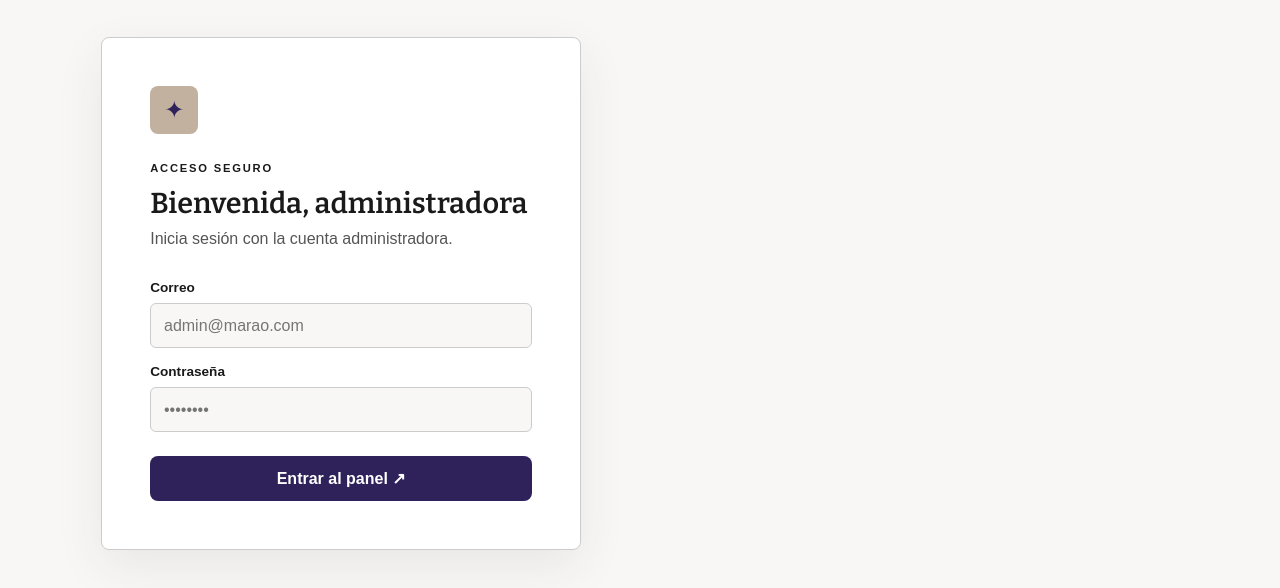
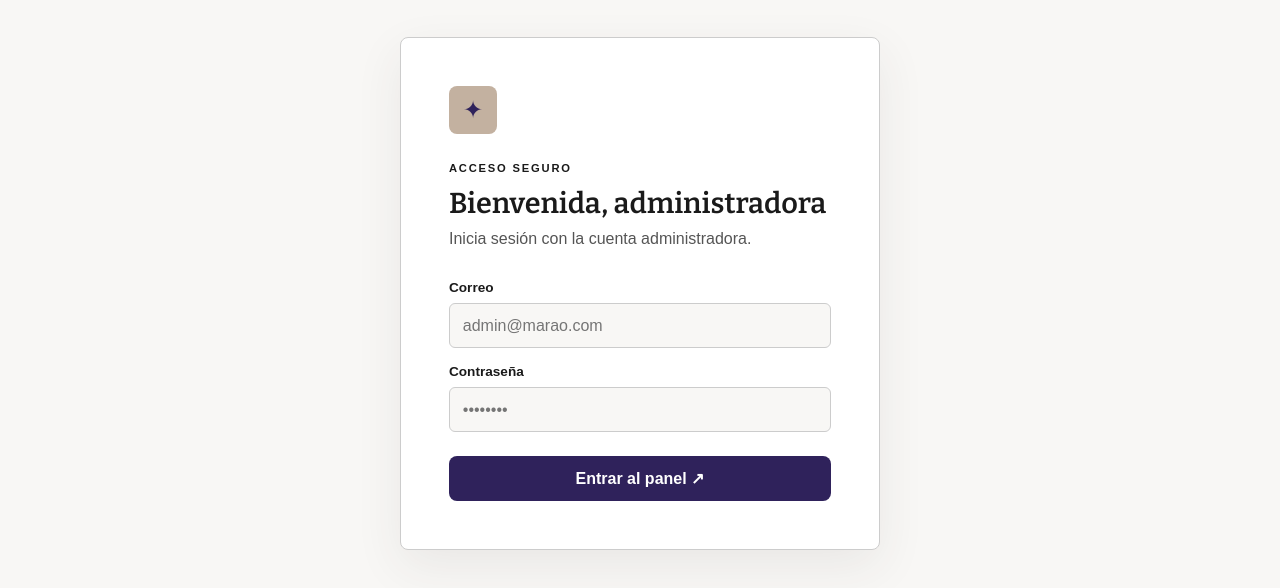
Before and after one commit to yamiddevofic/Marao, a website: page admin.html in a window 1280 px wide. Shown: the part 258-846 px from the top of the page. Drawn offline with nearby package versions, Linux system fonts and the light colour scheme; a web font is replaced by a local one.

Commit message:
style: center admin login card

```diff
--- a/css/admin.css
+++ b/css/admin.css
@@ -17,7 +17,7 @@ button, input, select { font: inherit; }
 .admin-status-dot { color: var(--color-success, #31956d); font-size: .8rem; white-space: nowrap; }
 .admin-status-dot span { display: inline-block; width: .5rem; height: .5rem; margin-right: .35rem; border-radius: 50%; background: var(--color-success, #31956d); }
 .admin-login-card, .admin-products-card { max-width: 900px; padding: clamp(1.5rem, 4vw, 3rem); border: 1px solid var(--color-border); border-radius: var(--radius-lg); background: var(--color-white); box-shadow: 0 1rem 3rem rgb(62 53 48 / 8%); }
-.admin-login-card { max-width: 480px; }
+.admin-login-card { max-width: 480px; margin: 2rem auto 0; }
 .admin-login-icon { display: grid; place-items: center; width: 3rem; height: 3rem; margin-bottom: 1.5rem; border-radius: var(--radius-lg); color: var(--color-accent); background: var(--color-accent-soft); font-size: 1.5rem; }
 .admin-login-card h3 { margin: .6rem 0; font: 600 1.8rem var(--font-display); }
 .admin-login-card p, .admin-message { color: var(--color-text-muted); }
```
